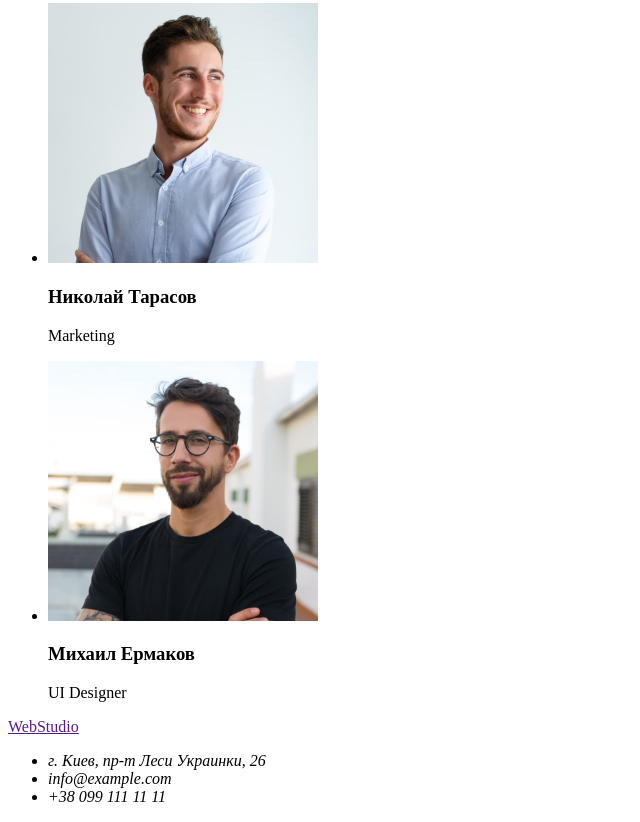
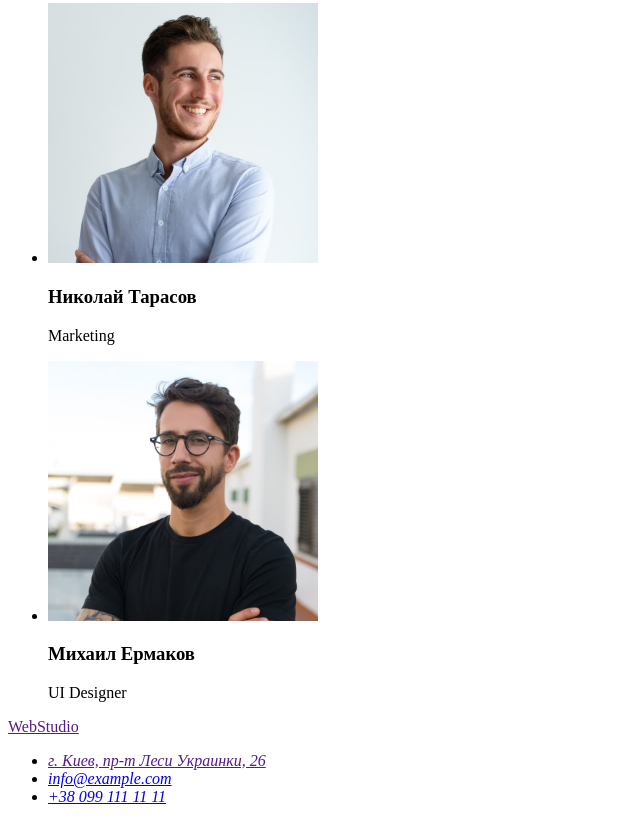
Before and after one commit to ArkZaslavskyi/goit-markup-hw-01, a plain HTML site: page index.html in a window 1280 px wide. Shown: the part 2360-3182 px from the top of the page, without its empty margins (0-640 px from the left). Drawn offline with Linux system fonts and the light colour scheme.

Commit message:
Блок <address>
все строки - ссылки в списке

```diff
--- a/index.html
+++ b/index.html
@@ -105,9 +105,9 @@
             </a>
             <address>
                 <ul>
-                    <li>г. Киев, пр-т Леси Украинки, 26</li>
-                    <li>info@example.com</li>
-                    <li>+38 099 111 11 11</li>
+                    <li><a href="">г. Киев, пр-т Леси Украинки, 26</a></li>
+                    <li><a href="mailto:info@example.com">info@example.com</a></li>
+                    <li><a href="tel:+380991111111">+38 099 111 11 11</a></li>
                 </ul>
             </address>
         </footer>
```
